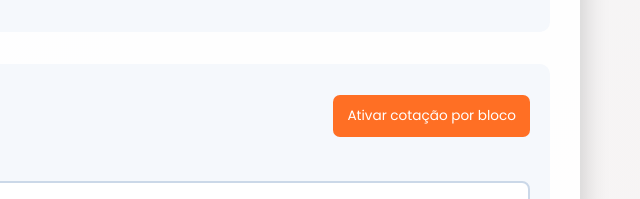
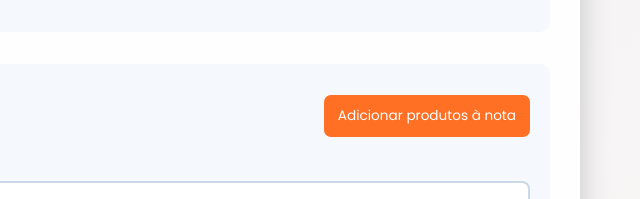
Before and after one commit to vgabrielesf/CalculadoradeCustodeImpressao3d, a plain HTML site: page index.html in a window 1280 px wide. Shown: the part 977-1176 px from the top of the page, 640-1280 px from the left. Drawn offline with nearby package versions, Linux system fonts and the light colour scheme.

Commit message:
Update index.html

```diff
--- a/index.html
+++ b/index.html
@@ -61,11 +61,12 @@
                 <div class="section">
                     <div class="section-heading-row">
                         <h2><span class="material-symbols-outlined">inventory_2</span> <span id="materialSectionTitle">Informações do Material</span></h2>
-                        <button type="button" id="toggleBlockQuote" class="quote-toggle">Ativar cotação por bloco</button>
+                        <button type="button" id="toggleBlockQuote" class="quote-toggle">Adicionar produtos à nota</button>
                     </div>
                     <div id="blockQuotePanel" class="block-quote-panel hidden">
+                        <h3>Produtos da Nota</h3>
                         <div id="blockRows" class="block-rows"></div>
-                        <button type="button" id="addBlock" class="add-block-btn">Adicionar bloco</button>
+                        <button type="button" id="addBlock" class="add-block-btn">Adicionar produto</button>
                         <div class="block-totals">
                             <strong>Totais:</strong>
                             <span>Peso: <strong id="blocksTotalWeight">0,00 g</strong></span>
```
